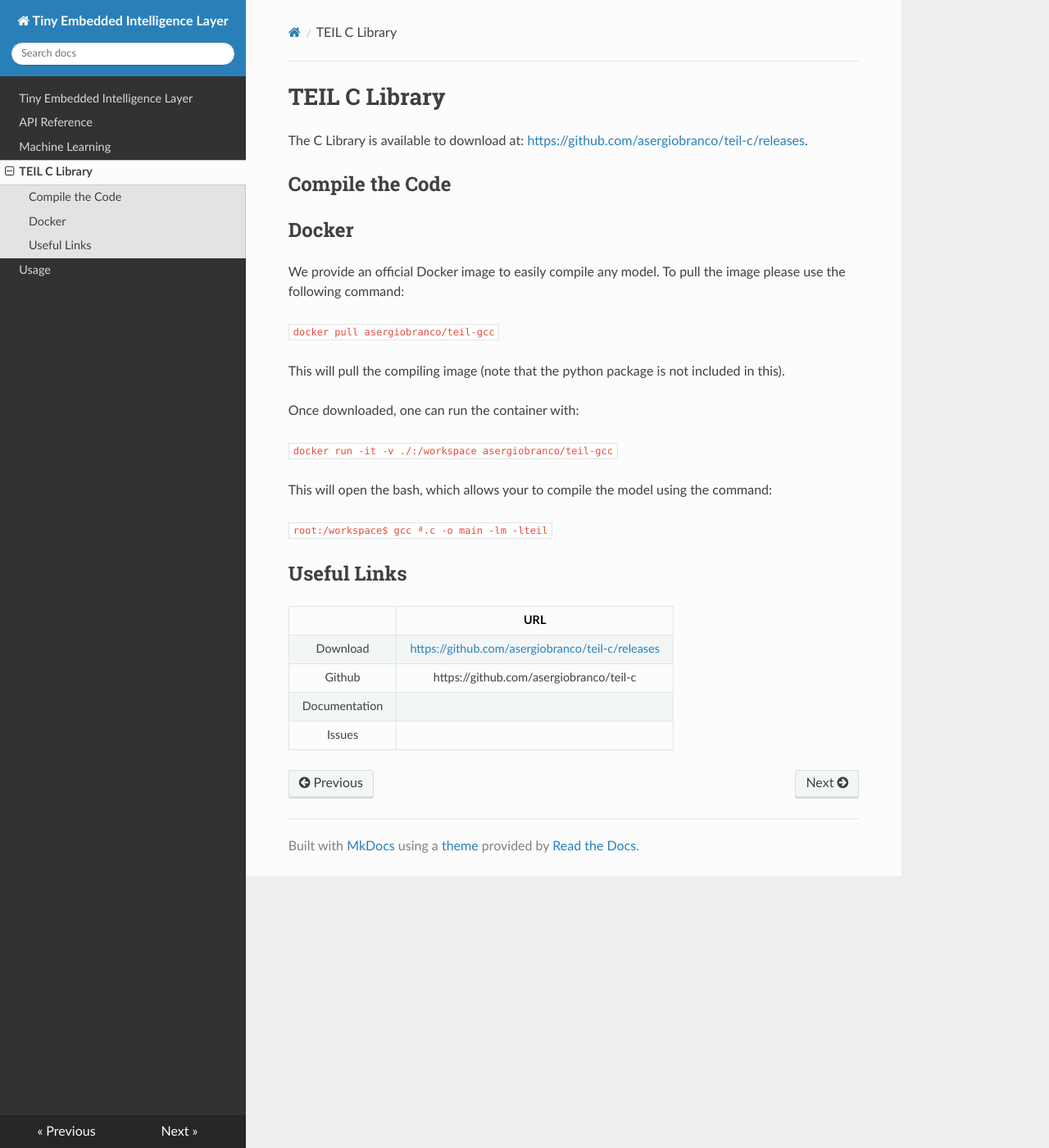
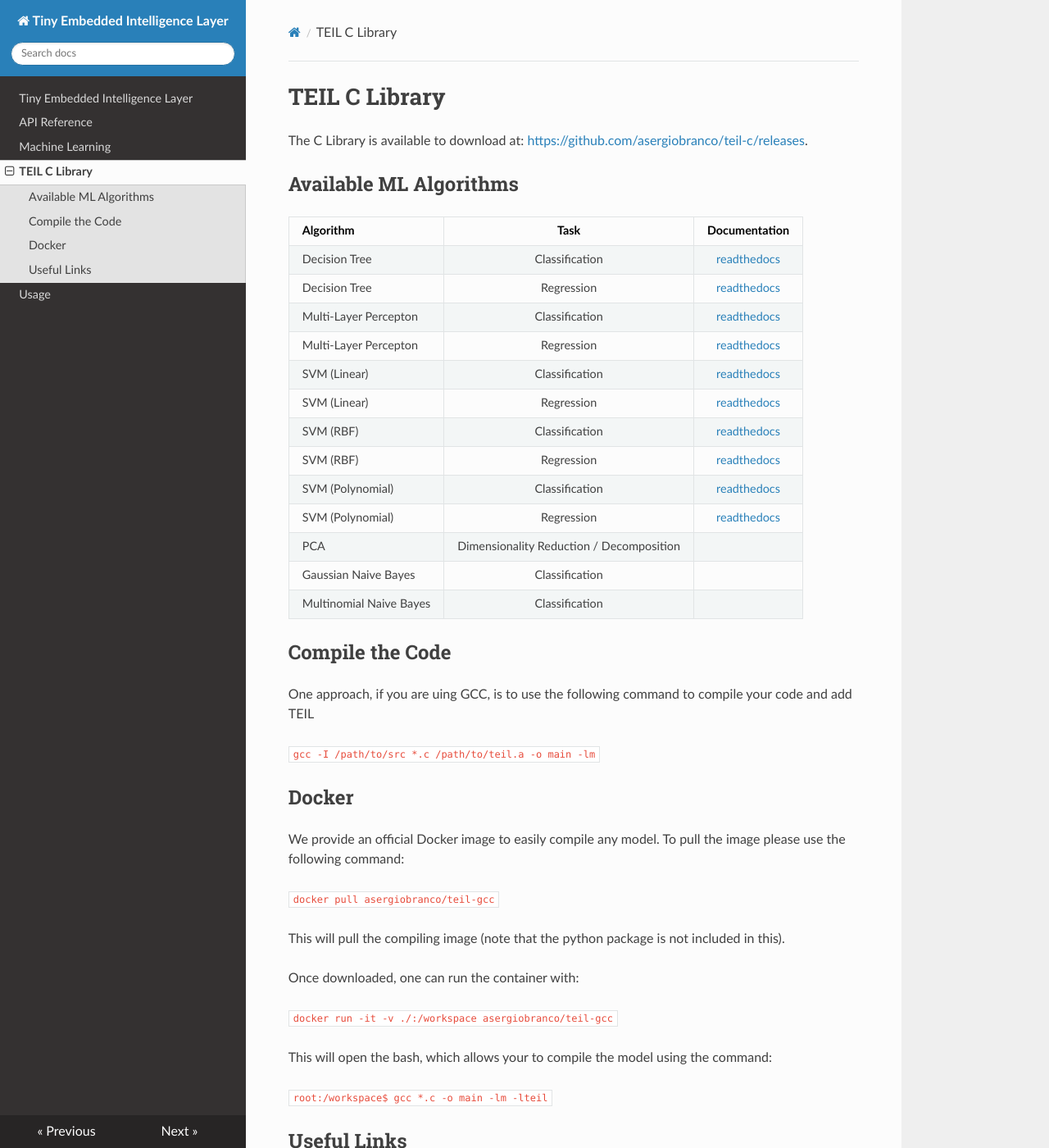
Before and after one commit to asergiobranco/teil, an MkDocs documentation site: the page built from docs/teil-c.md, in a window 1280 px wide and 1400 px high. Shown: the whole window at 82% size. Built offline with MkDocs 1.6.1, drawn with Linux system fonts in a browser that asks for light colours; nearby versions of some CDN libraries; some of the changed text lies outside the part shown.

Commit message:
further documentation

```diff
--- a/docs/teil-c.md
+++ b/docs/teil-c.md
@@ -3,7 +3,31 @@
 
 The C Library is available to download at: [https://github.com/asergiobranco/teil-c/releases](https://github.com/asergiobranco/teil-c/releases).
 
+## Available ML Algorithms
+
+| Algorithm               | Task           | Documentation |
+|:------------------------|:--------------:|:-------------:|
+| Decision Tree           | Classification | [readthedocs](https://teil.readthedocs.io/en/latest/ebis/#decision-tree) |
+| Decision Tree           | Regression     | [readthedocs](https://teil.readthedocs.io/en/latest/ebis/#decision-tree) |
+| Multi-Layer Percepton   | Classification | [readthedocs](https://teil.readthedocs.io/en/latest/ebis/#multi-layer-percepton) |
+| Multi-Layer Percepton   | Regression     | [readthedocs](https://teil.readthedocs.io/en/latest/ebis/#multi-layer-percepton) |
+| SVM (Linear)            | Classification | [readthedocs](https://teil.readthedocs.io/en/latest/ebis/#support-vector-machines) |
+| SVM (Linear)            | Regression     | [readthedocs](https://teil.readthedocs.io/en/latest/ebis/#support-vector-machines) |
+| SVM (RBF)               | Classification | [readthedocs](https://teil.readthedocs.io/en/latest/ebis/#support-vector-machines) |
+| SVM (RBF)               | Regression     | [readthedocs](https://teil.readthedocs.io/en/latest/ebis/#support-vector-machines) |
+| SVM (Polynomial)        | Classification | [readthedocs](https://teil.readthedocs.io/en/latest/ebis/#support-vector-machines) |
+| SVM (Polynomial)        | Regression     | [readthedocs](https://teil.readthedocs.io/en/latest/ebis/#support-vector-machines) |
+| PCA                     | Dimensionality Reduction / Decomposition | []() |
+| Gaussian Naive Bayes    | Classification | []() |
+| Multinomial Naive Bayes | Classification | []() |
+
+
+
 ## Compile the Code
+
+One approach, if you are uing GCC, is to use the following command to compile your code and add TEIL
+
+`gcc -I /path/to/src *.c /path/to/teil.a -o main -lm`
 
 ## Docker
 
@@ -19,7 +43,7 @@
 
 This will open the bash, which allows your to compile the model using the command:
 
-`root:/workspace$ gcc ª.c -o main -lm -lteil`
+`root:/workspace$ gcc *.c -o main -lm -lteil`
 
 
 ## Useful Links
@@ -27,6 +51,6 @@
 |               | URL  |
 |:-------------:|:----:|
 | Download      | [https://github.com/asergiobranco/teil-c/releases](https://github.com/asergiobranco/teil-c/releases) |
-| Github        | https://github.com/asergiobranco/teil-c  |
-| Documentation | |
+| Github        | [https://github.com/asergiobranco/teil-c](https://github.com/asergiobranco/teil-c)  |
+| Documentation | [https://teil.readthedocs.io](https://teil.readthedocs.io)
 | Issues        | |
```
